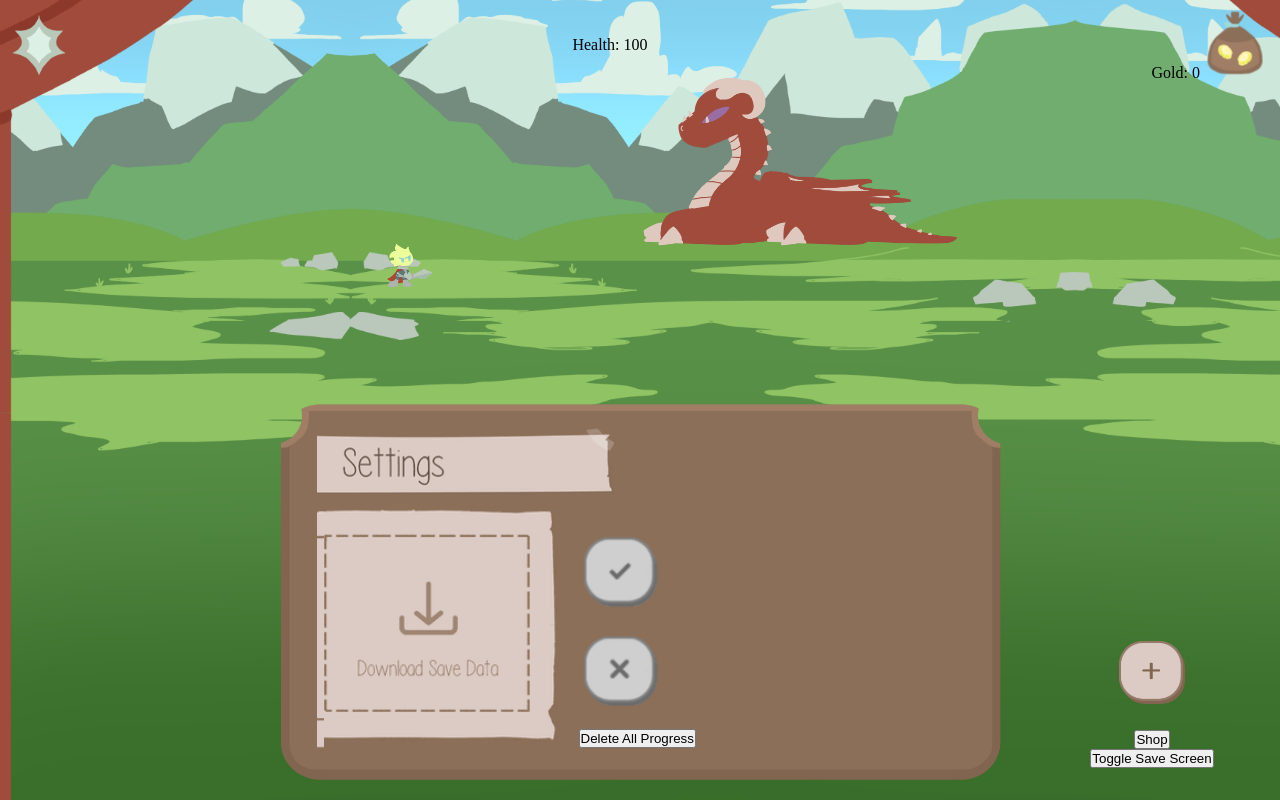
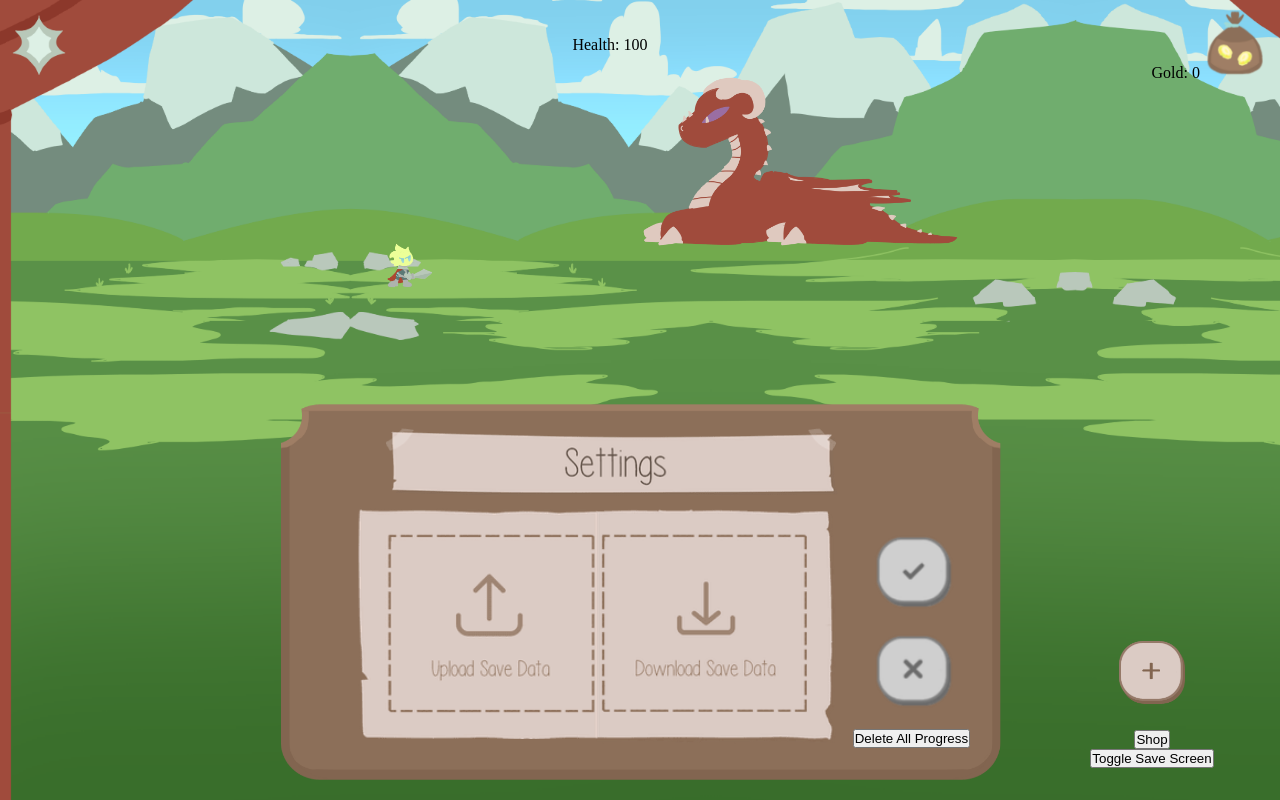
Before and after one commit to QuestlineDJ/task-knight, a React (Vite) app: page / in a window 1280 px wide. Both pictures are taken after a click on the button "Toggle Save Screen". Built offline with nearby package versions, Linux system fonts and the light colour scheme.

Commit message:
Update shop

```diff
--- a/src/SaveScreen.css
+++ b/src/SaveScreen.css
@@ -8,7 +8,7 @@
 .heading {
     position: absolute;
     top: 0%;
-    left: -24%;
+    left: 10%;
     width: 70%;
     height: 0%;
     pointer-events: auto;
@@ -18,13 +18,13 @@
 {
     position: absolute;
     top: 92%;
-    left: 40%;
+    left: 82%;
 }
 
 .download {
     position: absolute;
     top: 25%;
-    left: -0.5%;
+    left: 42%;
     width: 38.1%;
     height: 80%;
     cursor: pointer;
@@ -33,9 +33,9 @@
 .upload {
     position: absolute;
     top: 25%;
-    left: -37%;
-    width: 38%;
-    height: 75%;
+    left: 5.5%;
+    width: 38.1%;
+    height: 70%;
     pointer-events: auto;
     cursor: pointer;
 }
@@ -45,7 +45,7 @@
     position: absolute;
     z-index: 10;
     top: 62%;
-    left: 40%;
+    left: 85%;
     width: 13%;
     height: 13%;
     cursor: pointer;
@@ -56,7 +56,7 @@
     position: absolute;
     z-index: 10;
     top: 32%;
-    left: 40%;
+    left: 85%;
     width: 13%;
     height: 13%;
     cursor: pointer;
```
